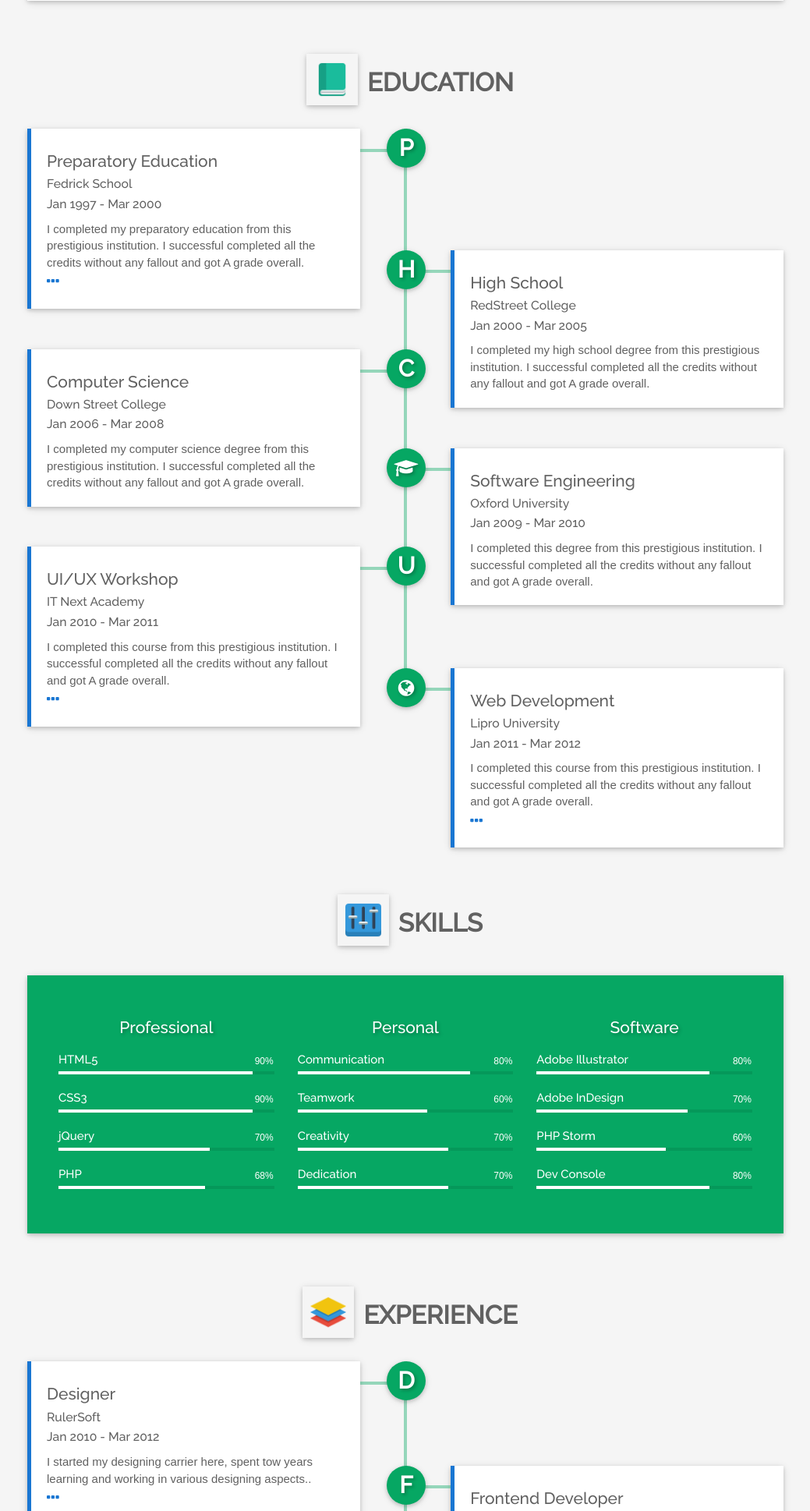
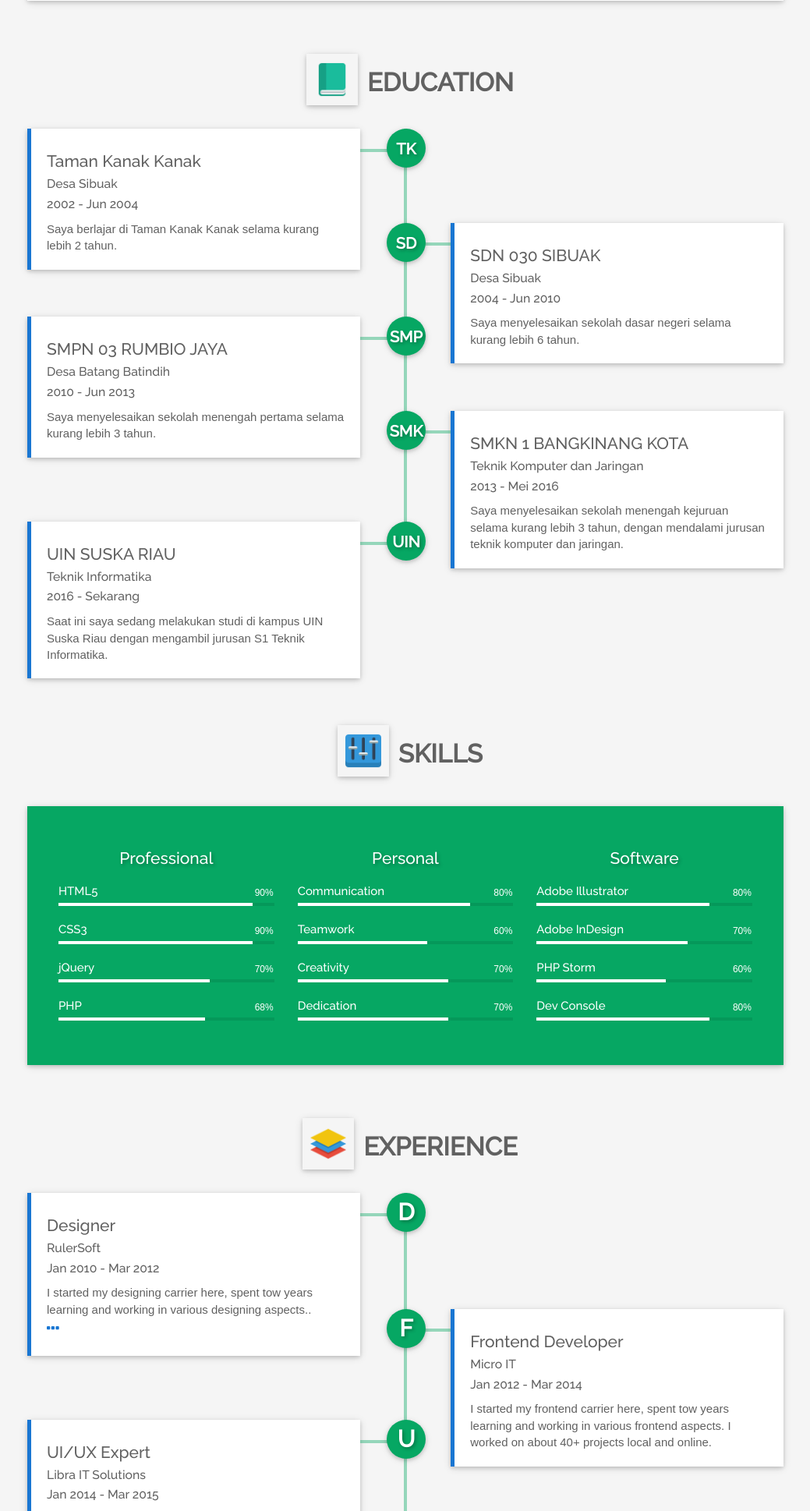
Before and after one commit to rexsyoktiana/rexsyoktiana.github.io, a PHP site: page / in a window 1280 px wide. Shown: the part 845-2783 px from the top of the page at 78% size, without its empty margins (120-1159 px from the left). Run offline with PHP 8.4, Linux system fonts and the light colour scheme; some web fonts are replaced.

Commit message:
update education

```diff
--- a/assets/download/stylesheets/style.css
+++ b/assets/download/stylesheets/style.css
@@ -208,7 +208,7 @@
 }
 @media only screen and (min-width:768px){#timeline-education::before{left:50%;margin-left:-2px;height:77.1%;opacity:0.4;background:#06A763;}
 #timeline-experience::before{left:50%;margin-left:-2px;height:69.1%;opacity:0.4;background:#06A763;}
-.timeline-block{margin:-5em 0;}
+.timeline-block{margin:-4em 0;}
 .timeline-block .card{margin:0;}
 .timeline-block .timeline-dot{width:50px;height:50px;left:50%;top:0;z-index:2;margin-left:-24px;-webkit-transform:translateZ(0);-webkit-backface-visibility:hidden;}
 .timeline-block .timeline-content{width:44%;}
--- a/index.html
+++ b/index.html
@@ -253,31 +253,30 @@
                 <div class="timeline-block">
                     <!-- DOT -->
                     <div class="timeline-dot">
-                        <h6>P</h6>
+                        <h6 style="font-size:20px; margin-top:15px">TK</h6>
                     </div>
                     <!-- TIMELINE CONTENT -->
                     <div class="card timeline-content">
                         <div class="card-content">
                             <!-- TIMELINE TITLE -->
-                            <h6 class="timeline-title">Preparatory Education</h6>
+                            <h6 class="timeline-title">Taman Kanak Kanak</h6>
                             <!-- TIMELINE TITLE INFO -->
                             <div class="timeline-info">
                                 <h6>
-                                    <small>Fedrick School</small>
+                                    <small>Desa Sibuak</small>
                                 </h6>
                                 <h6>
-                                    <small>Jan 1997 - Mar 2000</small>
+                                    <small>2002 - Jun 2004</small>
                                 </h6>
                             </div>
                             <!-- TIMELINE PARAGRAPH -->
                             <p>
-                                I completed my preparatory education from this prestigious institution.
-                                I successful completed all the credits without any fallout and got A grade overall.
+                                Saya berlajar di Taman Kanak Kanak selama kurang lebih 2 tahun.
                             </p>
                             <!-- BUTTON TRIGGER MODAL -->
-                            <a href="#" class="modal-dot" data-toggle="modal" data-target="#myModal-1">
+                            <!-- <a href="#" class="modal-dot" data-toggle="modal" data-target="#myModal-1">
                                 <i class="fa fa-ellipsis-h" aria-hidden="true"></i>
-                            </a>
+                            </a> -->
                         </div>
                     </div>
                 </div>
@@ -286,26 +285,25 @@
                 <div class="timeline-block">
                     <!-- DOT -->
                     <div class="timeline-dot">
-                        <h6>H</h6>
+                        <h6 style="font-size:20px; margin-top:15px">SD</h6>
                     </div>
                     <!-- TIMELINE CONTENT -->
                     <div class="card timeline-content">
                         <div class="card-content">
                             <!-- TIMELINE TITLE -->
-                            <h6 class="timeline-title">High School</h6>
+                            <h6 class="timeline-title">SDN 030 SIBUAK</h6>
                             <!-- TIMELINE TITLE INFO -->
                             <div class="timeline-info">
                                 <h6>
-                                    <small>RedStreet College</small>
+                                    <small>Desa Sibuak</small>
                                 </h6>
                                 <h6>
-                                    <small>Jan 2000 - Mar 2005</small>
+                                    <small>2004 - Jun 2010</small>
                                 </h6>
                             </div>
                             <!-- TIMELINE PARAGRAPH -->
                             <p>
-                                I completed my high school degree from this prestigious institution.
-                                I successful completed all the credits without any fallout and got A grade overall.
+                                Saya menyelesaikan sekolah dasar negeri selama kurang lebih 6 tahun.
                             </p>
                         </div>
                     </div>
@@ -315,26 +313,25 @@
                 <div class="timeline-block">
                     <!-- DOT -->
                     <div class="timeline-dot">
-                        <h6>C</h6>
+                        <h6 style="font-size: 20px; margin-top:15px">SMP</h6>
                     </div>
                     <!-- TIMELINE CONTENT -->
                     <div class="card timeline-content">
                         <div class="card-content">
                             <!-- TIMELINE TITLE -->
-                            <h6 class="timeline-title">Computer Science</h6>
+                            <h6 class="timeline-title">SMPN 03 RUMBIO JAYA</h6>
                             <!-- TIMELINE TITLE INFO -->
                             <div class="timeline-info">
                                 <h6>
-                                    <small>Down Street College</small>
+                                    <small>Desa Batang Batindih</small>
                                 </h6>
                                 <h6>
-                                    <small>Jan 2006 - Mar 2008</small>
+                                    <small>2010 - Jun 2013</small>
                                 </h6>
                             </div>
                             <!-- TIMELINE PARAGRAPH -->
                             <p>
-                                I completed my computer science degree from this prestigious institution.
-                                I successful completed all the credits without any fallout and got A grade overall.
+                                Saya menyelesaikan sekolah menengah pertama selama kurang lebih 3 tahun.
                             </p>
 
                         </div>
@@ -344,25 +341,26 @@
                 <!-- FOURTH TIMELINE -->
                 <div class="timeline-block">
                     <!-- DOT -->
-                    <div class="timeline-dot"><i class="fa fa-graduation-cap"></i></div>
+                    <div class="timeline-dot">
+                        <h6 style="font-size: 20px; margin-top:15px">SMK</h6 s>
+                    </div>
                     <!-- TIMELINE CONTENT -->
                     <div class="card timeline-content">
                         <div class="card-content">
                             <!-- TIMELINE TITLE -->
-                            <h6 class="timeline-title">Software Engineering</h6>
+                            <h6 class="timeline-title">SMKN 1 BANGKINANG KOTA</h6>
                             <!-- TIMELINE TITLE INFO -->
                             <div class="timeline-info">
                                 <h6>
-                                    <small>Oxford University</small>
+                                    <small>Teknik Komputer dan Jaringan</small>
                                 </h6>
                                 <h6>
-                                    <small>Jan 2009 - Mar 2010</small>
+                                    <small>2013 - Mei 2016</small>
                                 </h6>
                             </div>
                             <!-- TIMELINE PARAGRAPH -->
                             <p>
-                                I completed this degree from this prestigious institution.
-                                I successful completed all the credits without any fallout and got A grade overall.
+                                Saya menyelesaikan sekolah menengah kejuruan selama kurang lebih 3 tahun, dengan mendalami jurusan teknik komputer dan jaringan.
                             </p>
 
                         </div>
@@ -372,64 +370,35 @@
                 <div class="timeline-block">
                     <!-- DOT -->
                     <div class="timeline-dot">
-                        <h6>U</h6>
+                        <h6 style="font-size: 20px; margin-top:15px">UIN</h6>
                     </div>
                     <!-- TIMELINE CONTENT -->
                     <div class="card timeline-content">
                         <div class="card-content">
                             <!-- TIMELINE TITLE -->
-                            <h6 class="timeline-title">UI/UX Workshop</h6>
+                            <h6 class="timeline-title">UIN SUSKA RIAU</h6>
                             <!-- TIMELINE TITLE INFO -->
                             <div class="timeline-info">
                                 <h6>
-                                    <small>IT Next Academy</small>
+                                    <small>Teknik Informatika</small>
                                 </h6>
                                 <h6>
-                                    <small>Jan 2010 - Mar 2011</small>
+                                    <small>2016 - Sekarang</small>
                                 </h6>
                             </div>
                             <!-- TIMELINE PARAGRAPH -->
                             <p>
-                                I completed this course from this prestigious institution.
-                                I successful completed all the credits without any fallout and got A grade overall.
+                                Saat ini saya sedang melakukan studi di kampus UIN Suska Riau dengan mengambil jurusan S1 Teknik Informatika.
                             </p>
                             <!-- BUTTON TRIGGER MODAL -->
-                            <a href="#" class="modal-dot" data-toggle="modal" data-target="#myModal-2">
+                            <!-- <a href="#" class="modal-dot" data-toggle="modal" data-target="#myModal-2">
                                 <i class="fa fa-ellipsis-h" aria-hidden="true"></i>
-                            </a>
+                            </a> -->
                         </div>
                     </div>
                 </div>
                 <!-- SIXTH TIMELINE -->
-                <div class="timeline-block">
-                    <!-- DOT -->
-                    <div class="timeline-dot"><i class="fa fa-globe"></i></div>
-                    <!-- TIMELINE CONTENT -->
-                    <div class="card timeline-content">
-                        <div class="card-content">
-                            <!-- TIMELINE TITLE -->
-                            <h6 class="timeline-title">Web Development</h6>
-                            <!-- TIMELINE TITLE INFO -->
-                            <div class="timeline-info">
-                                <h6>
-                                    <small>Lipro University</small>
-                                </h6>
-                                <h6>
-                                    <small>Jan 2011 - Mar 2012</small>
-                                </h6>
-                            </div>
-                            <!-- TIMELINE PARAGRAPH -->
-                            <p>
-                                I completed this course from this prestigious institution.
-                                I successful completed all the credits without any fallout and got A grade overall.
-                            </p>
-                            <!-- BUTTON TRIGGER MODAL -->
-                            <a href="#" class="modal-dot" data-toggle="modal" data-target="#myModal-3">
-                                <i class="fa fa-ellipsis-h" aria-hidden="true"></i>
-                            </a>
-                        </div>
-                    </div>
-                </div>
+
 
             </div>
         </div>
```
